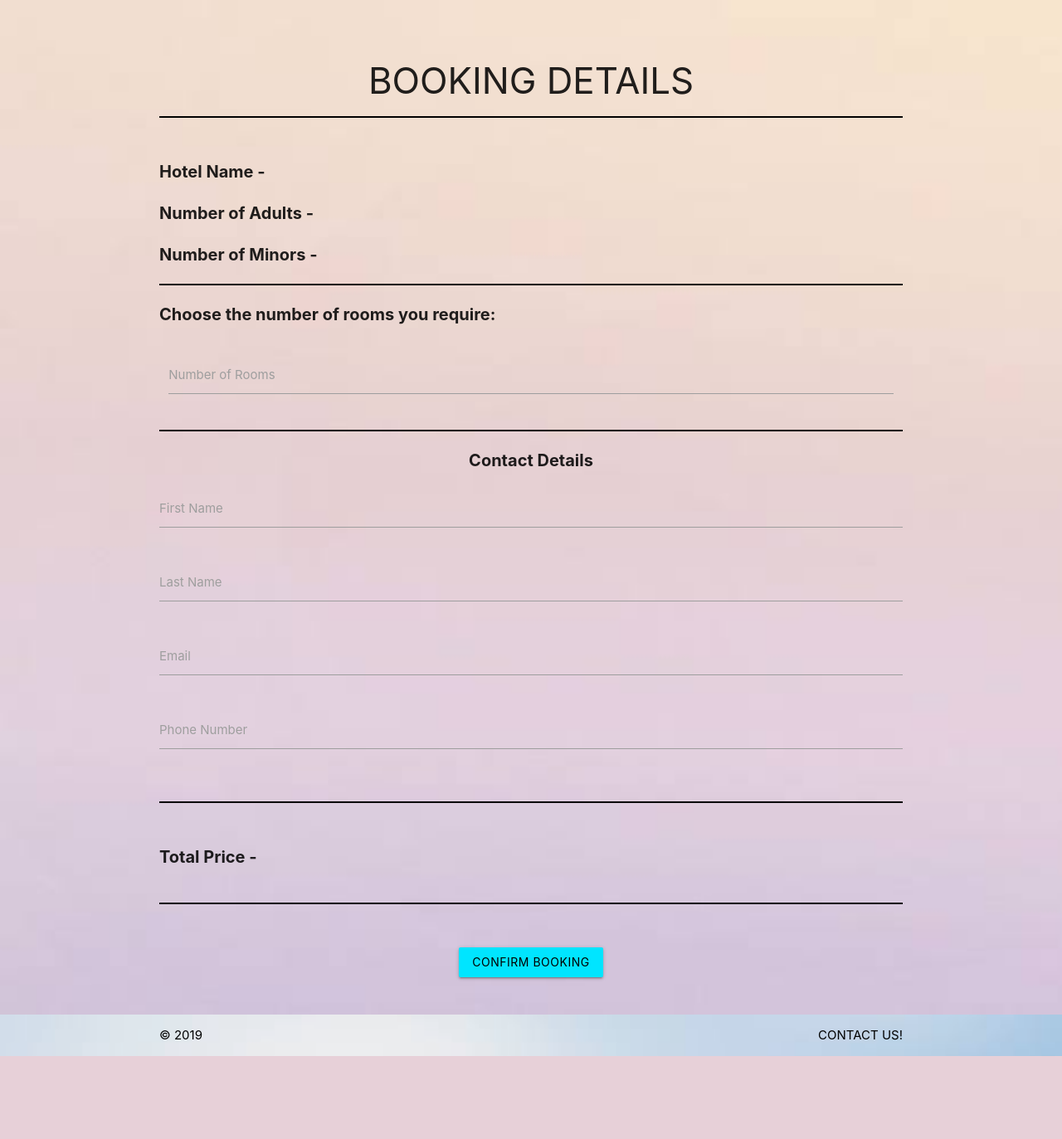
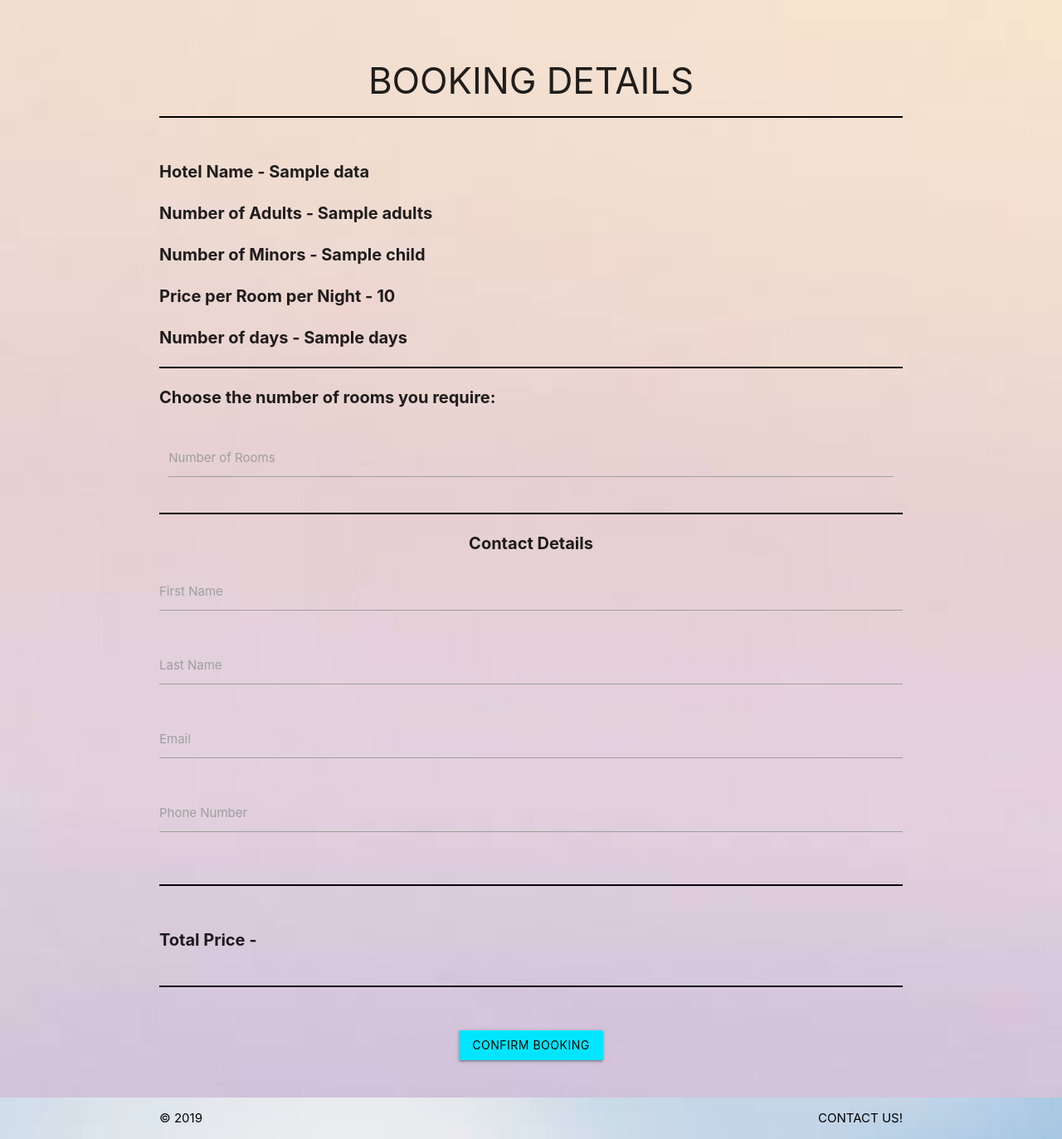
Before and after one commit to sammybarman/AP2, a Flask app: template templates/checkout.html in a window 1280 px wide. Shown: the part 80-1453 px from the top of the page at 83% size. Before the commit the page ends 1353 px from the top, so only its background shows below. Run offline with Flask 2, Linux system fonts and the light colour scheme; the template is opened without the code that fills it: most values are stand-ins (such as "Sample title", 1, 10 or a date in 2020).

Commit message:
Added checkout page

```diff
--- a/server.py
+++ b/server.py
@@ -1,5 +1,5 @@
 from flask import Flask, render_template, request, render_template_string
-import sqlite3, json
+import sqlite3, json, datetime
 
 app = Flask(__name__)
 
@@ -16,7 +16,17 @@ def contactPage():
 
 @app.route("/checkout")
 def checkoutPage():
-    return render_template("checkout.html")
+    hotel_id = request.args.get('hotel_id')
+    date_from = request.args.get('date_from')
+    date_to = request.args.get('date_to')
+    adults = request.args.get('adults')
+    child = request.args.get('child')
+    cur.execute('SELECT NAME, PRICE FROM HOTELS WHERE ID == ?', (hotel_id,))
+    (name, price) = cur.fetchone()
+    date_from_obj = datetime.datetime.strptime(date_from, '%b %d, %Y')
+    date_to_obj = datetime.datetime.strptime(date_to, '%b %d, %Y')
+    days = (date_to_obj - date_from_obj).days
+    return render_template("checkout.html", data={'name': name, 'adults': adults, 'child': child, 'price': price, 'days': days})
 
 @app.route("/gethoteldetails")
 def hotelPage():
@@ -45,7 +55,7 @@ def hotelPage():
         element['user'] = row[2]
         element['title'] = row[3]
         comments.append(element)
-    return render_template("hotel.html", data={'location': location, 'date_from': date_from, 'date_to':date_to, 'img': img, 'name': name, 'info': info, 'getting_there': getting_there, 'nearby_rest': nearby_rest, 'near_attr': nearby_attr, 'features': features, 'amenities': amenities, 'faqs': faqs, 'comments': comments})
+    return render_template("hotel.html", data={'hotel_id': hotel_id, 'location': location, 'date_from': date_from, 'date_to':date_to, 'img': img, 'name': name, 'info': info, 'getting_there': getting_there, 'nearby_rest': nearby_rest, 'near_attr': nearby_attr, 'features': features, 'amenities': amenities, 'faqs': faqs, 'comments': comments})
 
 @app.route("/gethotels")
 def infoPage():
--- a/static/js/init.js
+++ b/static/js/init.js
@@ -88,3 +88,30 @@ function getHotelDetails(elem) {
   path = '/gethoteldetails?hotel_id='+elem.value+'&location='+loc+'&date_from='+date_from+'&date_to='+date_to;
   window.location = path;
 }
+
+function checkoutPage() {
+  if ($('#start').val() == '' || $('#end').val() == ''|| $('#adults').val() == '' || $('#children').val() == '' || $('#autocomplete').val() == '') {
+    alert('You must Enter Location, Start Date, End Date and Number of Adults and Children!');
+  }
+  else {
+    loc = $('#autocomplete').val();
+    date_from = $('#start').val();
+    date_to = $('#end').val();
+    adults = $('#adults').val();
+    child = $('#children').val();
+    hotel_id = $('#checkout_btn').val();
+    path = '/checkout?hotel_id='+hotel_id+'&location='+loc+'&date_from='+date_from+'&date_to='+date_to+'&adults='+adults+'&child='+child;
+    window.location = path;
+  }
+}
+
+function calcCost() {
+  rooms = $('#rooms').val();
+  if (rooms == '') {
+    cost = '';
+  }
+  else {
+    cost = $('#price').data('price') * $('#days').data('days') * parseInt(rooms);
+  }
+  $('#totalcost').html('<b>Total Price - '+cost+'</b>')
+}
--- a/templates/checkout.html
+++ b/templates/checkout.html
@@ -26,14 +26,16 @@
       <hr>
       <br>
       <div class="row">
-        <p style="font-size:20px"><b>Hotel Name - </b> </p>
-        <p style="font-size:20px"><b>Number of Adults - </b></p>
-        <p style="font-size:20px"><b>Number of Minors - </b></p>
+        <p style="font-size:20px"><b>Hotel Name - {{data['name']}}</b> </p>
+        <p style="font-size:20px"><b>Number of Adults - {{data['adults']}}</b></p>
+        <p style="font-size:20px"><b>Number of Minors - {{data['child']}}</b></p>
+        <p id='price' data-price="{{data['price']}}" style="font-size:20px"><b>Price per Room per Night - {{data['price']}}</b></p>
+        <p id="days" data-days="{{data['days']}}" style="font-size:20px"><b>Number of days - {{data['days']}}</b></p>
         <hr>
         <p style="font-size:20px"><b>Choose the number of rooms you require:</b></p>
         <form>
             <div class="input-field col s12">
-              <input id="rooms" type="text" class="validate">
+              <input onchange="calcCost()" id="rooms" type="text" class="validate">
               <label for="rooms">Number of Rooms</label>
             </div>
         </form>
@@ -75,7 +77,7 @@
       <hr>
       <br>
       <div class="row">
-        <p style="font-size:20px"><b>Total Price - </b></p>
+        <p id="totalcost" style="font-size:20px"><b>Total Price - </b></p>
       </div>
       <hr>
       <br>
@@ -94,7 +96,7 @@
       <p>Your booking has been confirmed and an e-mail will be sent to your shortly!</p>
     </div>
     <div class="modal-footer black">
-      <button class="modal-close waves-effect waves-green btn-flat black-text">Close</button>
+      <button onclick="window.location.replace('/');" class="modal-close waves-effect waves-green btn-flat black-text">Close</button>
     </div>
   </div>
 
--- a/templates/hotel.html
+++ b/templates/hotel.html
@@ -62,7 +62,7 @@
             </div>
         </form>
         <div class="col s4 m4 l4 center">
-          <button type="button" name="button" class="btn waves-effect cyan accent-3 black-text" style="margin-top: 7%">BOOK NOW!</button>
+          <button type="button" id="checkout_btn" name="button" value="{{data['hotel_id']}}" onclick="checkoutPage()" class="btn waves-effect cyan accent-3 black-text" style="margin-top: 7%">BOOK NOW!</button>
         </div>
       </div>
       <br>
```
